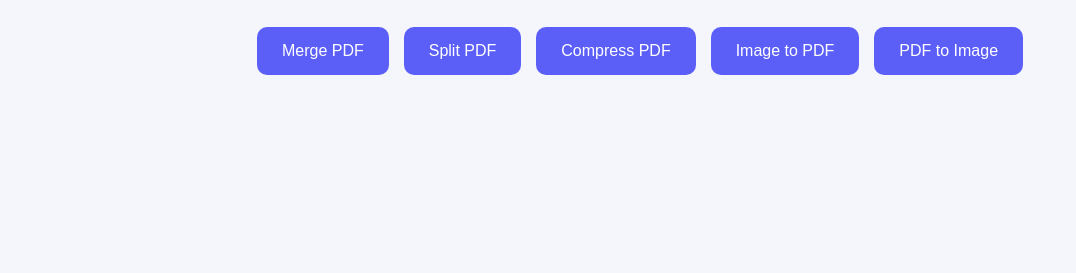
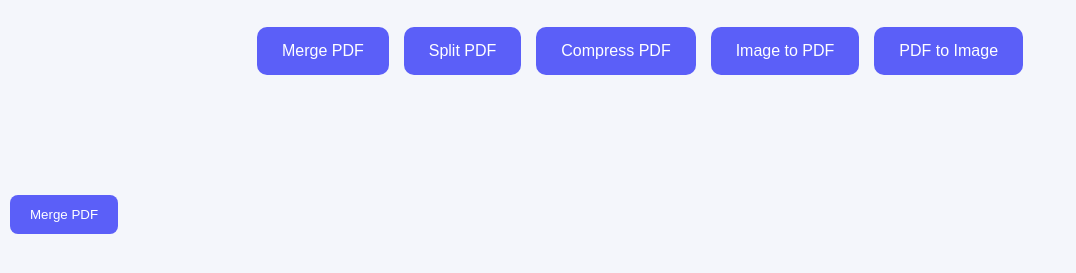
Before and after one commit to bbaarman693-bot/pdf-tool, a plain HTML site: page index.html in a window 1280 px wide. Shown: the part 159-432 px from the top of the page, without its empty margins (0-1076 px from the left). Drawn offline with Linux system fonts and the light colour scheme.

Commit message:
Update index.html

```diff
--- a/index.html
+++ b/index.html
@@ -94,3 +94,6 @@
 
 </body>
 </html>
+<button id="mergeBtn">Merge PDF</button> <button id="downloadBtn" style="display:none;">
+    Download Merged PDF
+</button>
```
